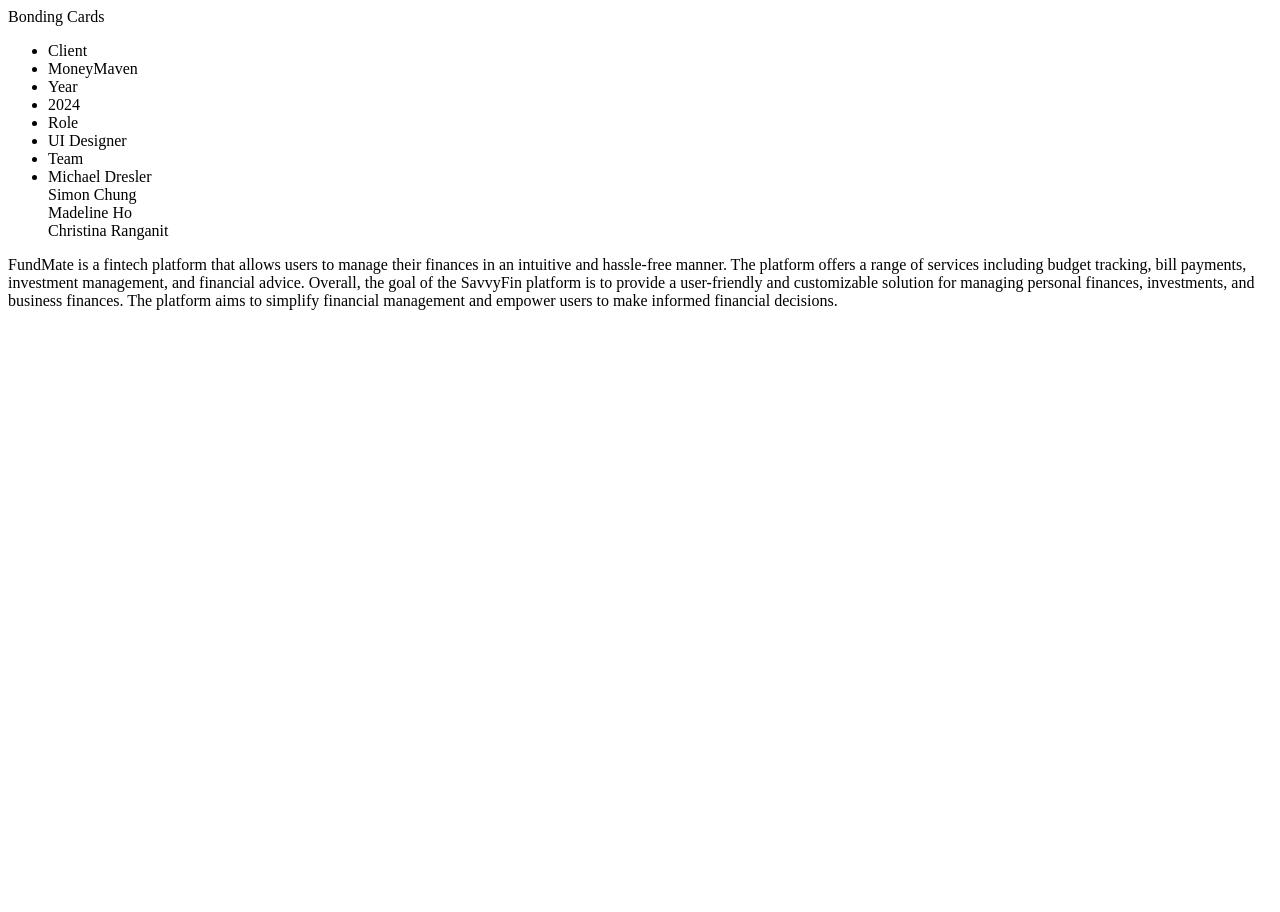
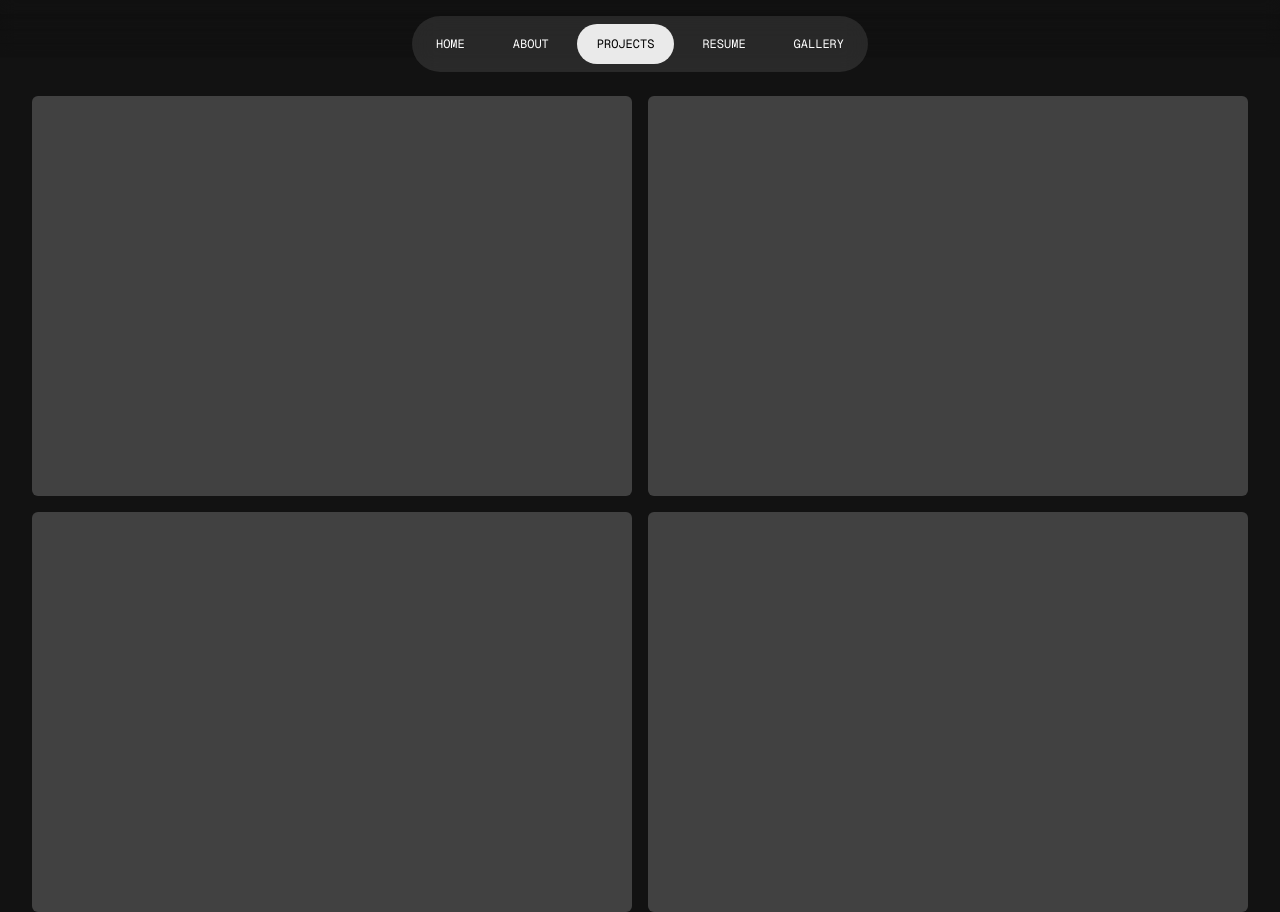
Before and after one commit to MichaelDresler/michaeldresler.github.io, a Next.js app: page /projects in a window 1280 px wide. Before the commit the page ends 800 px from the top, so only its background shows below. Built offline with nearby package versions, Linux system fonts and the light colour scheme.

Commit message:
restructuring of folders and code

```diff
--- a/app/(a)/page.tsx
+++ b/app/(a)/page.tsx
@@ -4,7 +4,7 @@ import { motion } from "framer-motion";
 export default function Home() {
   return (
     <div>
-      <main className=" w-full h-[calc(100dvh-192px)]  flex items-end mb-24 ">
+      <main className=" w-full xl:h-[calc(100vh-200px)] flex items-end mb-24 ">
         <motion.div
          initial={{ opacity: 0, y:70  }}
          animate={{ opacity: 1 ,y:0 }}
@@ -13,7 +13,7 @@ export default function Home() {
          transition={{  opacity: { duration: 1  },
          y: { duration: 1, ease: [0.25,0,0.20,1] }}}
         >
-          <h1 className="md:font-medium text-pretty  font-semibold text-[2.5rem] md:text-[4rem] xl:text-[6.5rem]  text-text-primary tracking-tighter leading-[120%] md:leading-[100%] ">
+          <h1 className="md:font-semibold text-pretty  font-semibold text-[2.5rem] md:text-[4rem] xl:text-[6.5rem]  text-text-primary tracking-[-0.09em] leading-[120%] md:leading-[100%] ">
             Michael Dresler — <br /> Designer & Developer
           </h1>
           <h2 className=" mt-8 font-medium text-2xl text-text-secondary tracking-[-0.05em] max-w-[32ch] ">
@@ -23,7 +23,7 @@ export default function Home() {
         </motion.div>
       </main>
 
-      <section className="grid grid-cols-1 gap-4 md:grid-cols-2">
+      <section className="grid grid-cols-1 gap-4 md:grid-cols-2" id="projects">
         <div className="aspect-[9/6] rounded-md bg-foreground/20"></div>
         <div className="aspect-[9/6] rounded-md bg-foreground/20"></div>
         <div className="aspect-[9/6] rounded-md bg-foreground/20"></div>
--- a/app/projects/page.tsx
+++ b/app/(a)/projects/bondingcards/page.tsx
@@ -1,5 +1,5 @@
 
-import {ProjectHero} from "../components/ProjectHero";
+import {ProjectHero} from "../../../components/ProjectHero";
 import * as bbb from "@/content/bondingCards";
 export default function projects() {
 
--- /dev/null
+++ b/app/(a)/projects/page.tsx
@@ -0,0 +1,16 @@
+"use client"
+import Link from "next/link";
+
+export default function Home() {
+  return (
+    <div>
+
+      <section className="grid grid-cols-1 gap-4 md:grid-cols-2" id="projects">
+        <Link href={"/projects/bondingcards"} className="aspect-[9/6] rounded-md bg-foreground/20"></Link>
+        <div className="aspect-[9/6] rounded-md bg-foreground/20"></div>
+        <div className="aspect-[9/6] rounded-md bg-foreground/20"></div>
+        <div className="aspect-[9/6] rounded-md bg-foreground/20"></div>
+      </section>
+    </div>
+  );
+}
--- a/app/(b)/type/page.tsx
+++ b/app/(b)/type/page.tsx
@@ -1,12 +1,11 @@
 "use client";
 
-import { AnimatedText } from "@/app/components/AnimatedText";
 import { MouseText } from "@/app/components/MouseText";
-import { RandomText } from "@/app/components/RandomText";
 import { useEffect, useState } from "react";
 
-export default function type() {
+export default function Type() {
   const [vw10, setVw10] = useState(0);
+  console.log(vw10)
 
   useEffect(() => {
     const updateWidth = () => {
--- a/app/components/AnimatedText.tsx
+++ b/app/components/AnimatedText.tsx
@@ -1,7 +1,5 @@
 
-import {motion, useMotionValue, useSpring, useTransform} from "framer-motion"
-import { filter } from "framer-motion/client";
-import { useState } from "react";
+import {motion} from "framer-motion"
 
 type AnimatedTextProps = {
   text: string;
--- a/app/components/MouseText.tsx
+++ b/app/components/MouseText.tsx
@@ -1,5 +1,5 @@
 import { motion, useMotionValue, useSpring, useTransform } from "framer-motion";
-import { useState } from "react";
+
 
 type MouseTextProps = {
   text: string;
@@ -62,10 +62,10 @@ const BlurredChar = ({ char }: { char: string }) => {
   const handleMouseMove = (e: React.MouseEvent<HTMLElement>) => {
     const rect = e.currentTarget.getBoundingClientRect()
     const width = rect.width
-    const height = rect.height
+
 
     const mouseX = e.clientX -rect.left
-    const mouseY = e.clientX -rect.top
+
 
     const xPct = mouseX/(width/2)
     blurValue.set(xPct)
--- a/app/components/NavBar.tsx
+++ b/app/components/NavBar.tsx
@@ -11,20 +11,31 @@ type NavLink = {
   url: string;
 };
 
+
+
 export default function NavBar() {
   const easing = cubicBezier(0.6, 0, 0.4, 1.1);
   const pathname = "/" + usePathname().split("/")[1];
-  console.log(pathname);
+
+  console.log("pathname:",pathname)
+
+
+
 
   const [isOpen, setIsOpen] = useState<boolean>(false);
   const [activeHover, setActiveHover] = useState<string>(pathname);
   const navRef = useRef<HTMLDivElement>(null);
 
+  console.log("active hover: ", activeHover)
+
   const navlinks: NavLink[] = [
     { name: "home", url: "/" },
     { name: "about", url: "/about" },
-    { name: "Projects", url: "/projects" },
+    { name: "Projects", url: "/projects"},
     { name: "Resume", url: "/files/resume.pdf" },
+    { name: "gallery", url: "/testing" },
+
+
     // {name:"styleguide", url: "/styleguide"},
   ];
 
@@ -58,7 +69,9 @@ export default function NavBar() {
       document.removeEventListener("mousedown", handleClick);
     };
   }, [pathname]);
-  console.log(activeHover);
+
+
+
 
   return (
     <div className="fixed w-full left-0 top-0 text-sm px-6 sm:px-12  z-[1000]">
@@ -67,11 +80,12 @@ export default function NavBar() {
 
       <div
         ref={navRef}
+        style={{ height: isOpen ? `${56 * navlinks.length +56}px` : "3.5rem" }}
         className={` ${
-          isOpen ? "rounded-[16px] h-[20rem]" : " rounded-[32px] h-[3.5rem] sm:h-[3rem]"
+          isOpen ? `rounded-[12px]` : " rounded-[32px]"
         }   mx-auto bg-foreground/10 bg-opacity-[75%] ${geistMono.className}  transition-all duration-300  mt-4 backdrop-blur-md  overflow-hidden flex flex-col sm:flex-row px-6 sm:w-fit z-[1000]`}
       >
-        <ul className={` flex w-full sm:w-auto items-center py-4 `}>
+        <ul className={` flex w-full sm:w-auto items-center pt-4 `}>
           {/* surge logo
           <li className="flex items-center link ">
             <Link href="/">MD</Link>
--- a/app/components/RandomImages.tsx
+++ b/app/components/RandomImages.tsx
@@ -126,20 +126,20 @@ const RandomImages = () => {
 
 
   return (
-    <div onWheel={handleWheel}   className="relative w-screen overflow-y-hidden h-dvh overflow-hidden bg-white box-content">
+    <div onWheel={handleWheel}   className="relative w-screen overflow-y-hidden h-dvh overflow-hidden bg-surface box-content">
       <div className="absolute top-1/2 left-1/2 -translate-x-1/2 -translate-y-1/2 w-[60%] h-[80%] overflow-hidden">
 
       <img
           src={selectedImage}
           alt="reando"
-          className=" absolute shadow-[0px_10px_25px_4px_rgba(0,_0,_0,_0.2)] top-1/2 left-1/2 -translate-x-1/2 md:h-[95%] -translate-y-1/2  object-contain"
+          className=" absolute  top-1/2 left-1/2 -translate-x-1/2 md:h-[95%] -translate-y-1/2  object-contain"
         />
       </div>
 
     {/* minimap */}
-    <div  className="absolute md:top-1/2 md:right-[8em] md:w-[88px] md:left-auto md:bottom-auto top-auto right-auto bottom-[5em] left-1/2 w-auto h-[88px] ">
+    <div  className="absolute md:top-1/2 md:right-[2em] 2xl:right-[8em] md:w-[88px] md:left-auto md:bottom-auto top-auto right-auto bottom-[5em] left-1/2 w-auto h-[88px] ">
       {/* indicator */}
-      <div className="absolute top-0 left-0 md:w-full md:h-[60px] border-black border z-10 w-[60px] h-full pointer-events-none"></div>
+      <div className="absolute top-0 left-0 md:w-full md:h-[60px] border-foreground border z-10 w-[60px] h-full pointer-events-none"></div>
 
       {/* items */}
       <motion.div
--- a/app/components/RandomText.tsx
+++ b/app/components/RandomText.tsx
@@ -1,5 +1,5 @@
 import { motion, useMotionValue, useSpring, useTransform } from "framer-motion";
-import { useEffect, useState } from "react";
+import { useEffect } from "react";
 
 type RandomTextProps = {
   text: string;
--- a/app/globals.css
+++ b/app/globals.css
@@ -3,17 +3,17 @@
 @tailwind utilities;
 
 :root {
-  /* --surface: 18, 18, 18;
+  --surface: 18, 18, 18;
   --text-primary: rgba(255,255,255,0.87);
   --text-secondary: rgba(255,255,255,80);
   --inverse: 0, 0, 0;
-  --foreground: 255, 255, 255; */
+  --foreground: 255, 255, 255;
 
-  --surface: 255, 255, 255;
+  /* --surface: 255, 255, 255;
   --text-primary: rgba(0, 0, 0, 0.87);
   --text-secondary: rgba(0, 0, 0, 0.6);
   --inverse:255, 255, 255;
-  --foreground :  0, 0, 0;
+  --foreground :  0, 0, 0; */
 
 }
 
--- a/app/projects/layout.tsx
+++ /dev/null
@@ -1,16 +0,0 @@
-export const metadata = {
-  title: 'Next.js',
-  description: 'Generated by Next.js',
-}
-
-export default function RootLayout({
-  children,
-}: {
-  children: React.ReactNode
-}) {
-  return (
-    <html lang="en">
-      <body>{children}</body>
-    </html>
-  )
-}
```
Also changed, not shown: app/projects/surge/page.tsx (deleted, +0 -18 lines).
